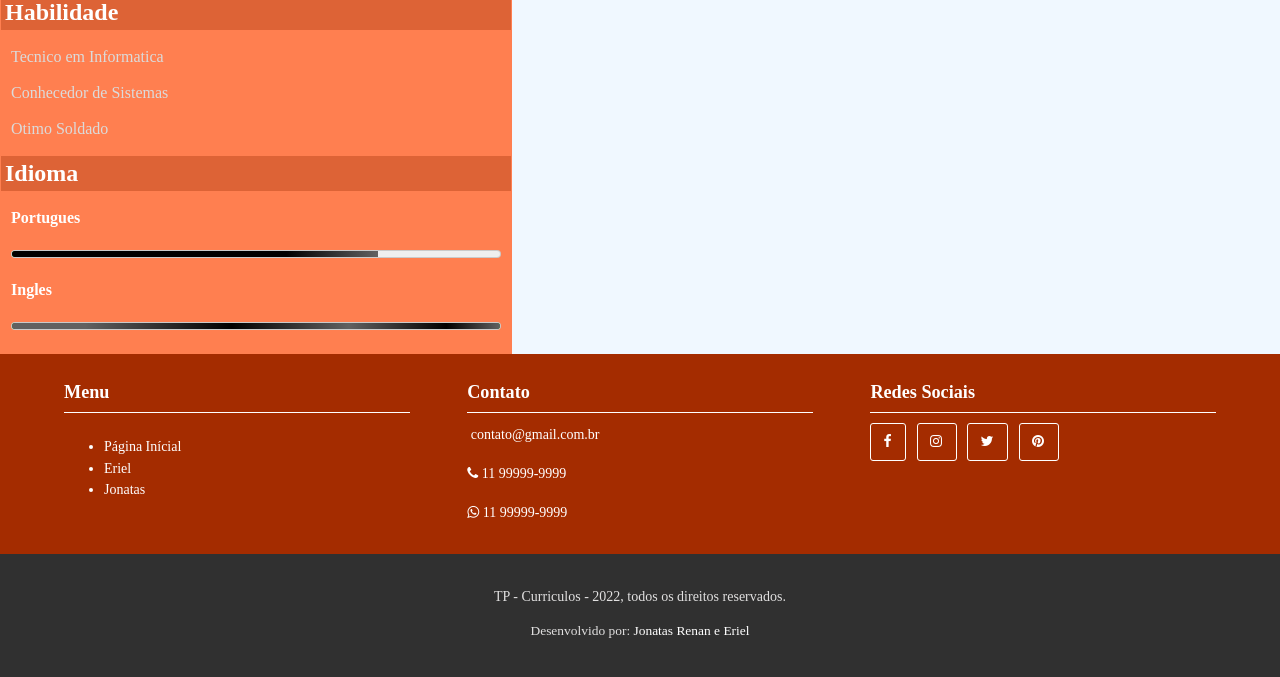
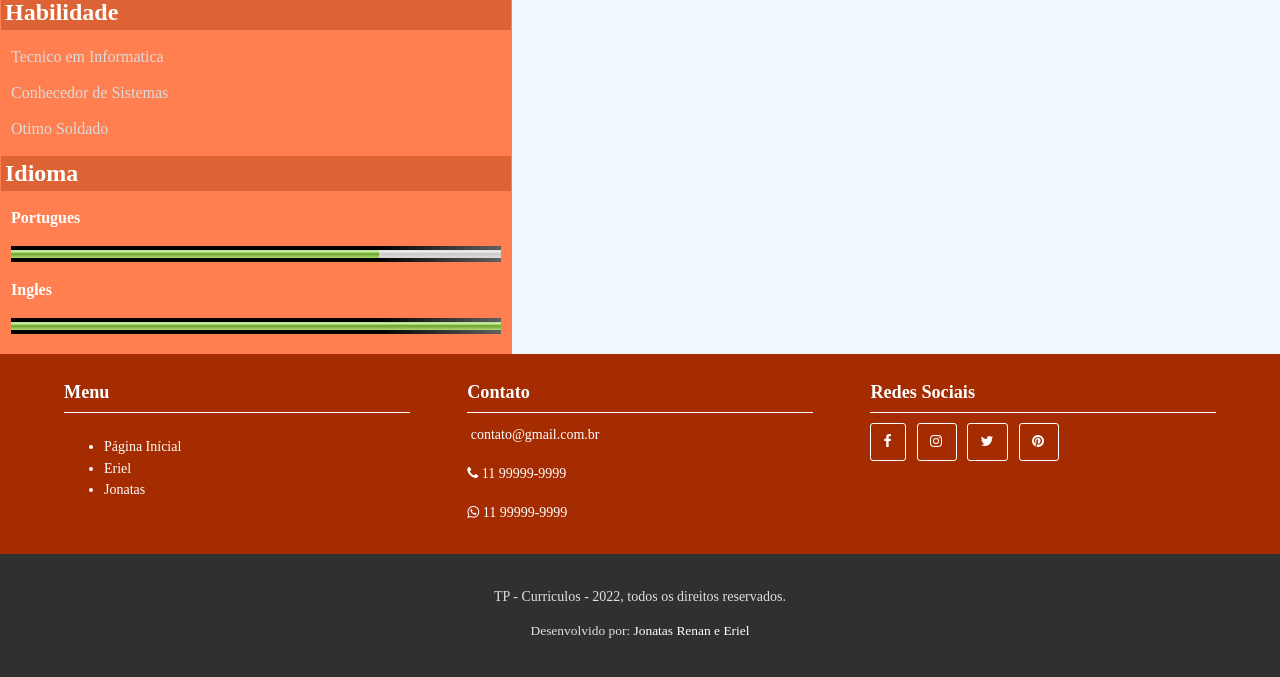
Before and after one commit to RenanJ01/Escola, a PHP site: page /DSW/TP01/Curriculo/eriel.html in a window 1280 px wide. Shown: the part 871-1548 px from the top of the page. Run offline with PHP 8.4, Linux system fonts and the light colour scheme.

Commit message:
Update curriculo.css

```diff
--- a/DSW/TP01/Curriculo/curriculo.css
+++ b/DSW/TP01/Curriculo/curriculo.css
@@ -136,15 +136,12 @@ td.colunaE img {
 
 td.colunaE meter {
     width: 100%;
-}
-
-td.colunaE meter::-webkit-meter-optimum-value {
     background-image: linear-gradient(90deg,
             #000000 75%,
             #616161 100%);
 }
 
-td.colunaE meter.meterInterro::-webkit-meter-optimum-value {
+td.colunaE meterInterro{
     background-image: linear-gradient(90deg,
             #616161 15%,
             #000000 45%,
```
